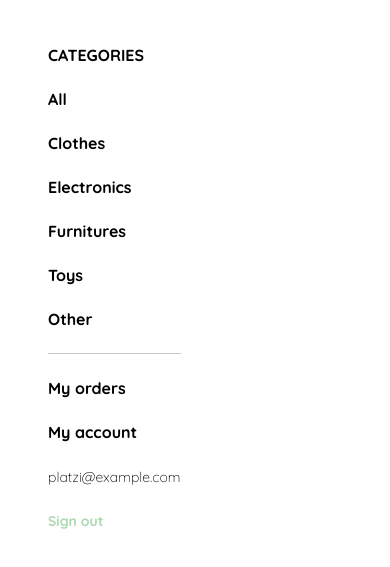
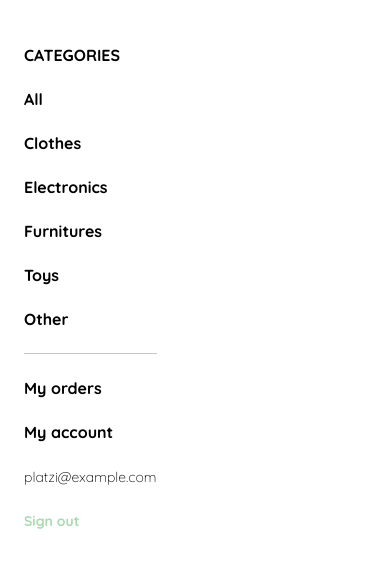
Before and after one commit to devMateos/online_store, a website built with Vite: page src/index.html in a window 390 px wide. Both pictures are taken after a click on the picture 36 px from the left and 30 px from the top of the page. Shown: the part 63-630 px from the top of the page. Built offline with nearby package versions, Linux system fonts and the light colour scheme.

Commit message:
Adding a transition to the mobile hamburguer menu

```diff
--- a/src/index.css
+++ b/src/index.css
@@ -128,7 +128,12 @@ nav {
 .mobile-menu {
     position: absolute;
     top: 60px;
+    left: -400px;
     padding: 24px;
+    transition: 500ms;
+}
+.slide-rigth {
+    left: 0;
 }
 .mobile-menu a {
     text-decoration: none;
--- a/src/index.html
+++ b/src/index.html
@@ -68,7 +68,7 @@
       </ul>
     </div>
 
-    <div class="mobile-menu inactive">
+    <div class="mobile-menu">
       <ul>
         <li>
           <a href="/">CATEGORIES</a>
--- a/src/index.js
+++ b/src/index.js
@@ -9,5 +9,5 @@ emailMenu.addEventListener("click", () => {
 });
 
 burguerMenu.addEventListener("click", () => {
-    mobileMenu.classList.toggle("inactive");
+    mobileMenu.classList.toggle("slide-rigth");
 });
```
